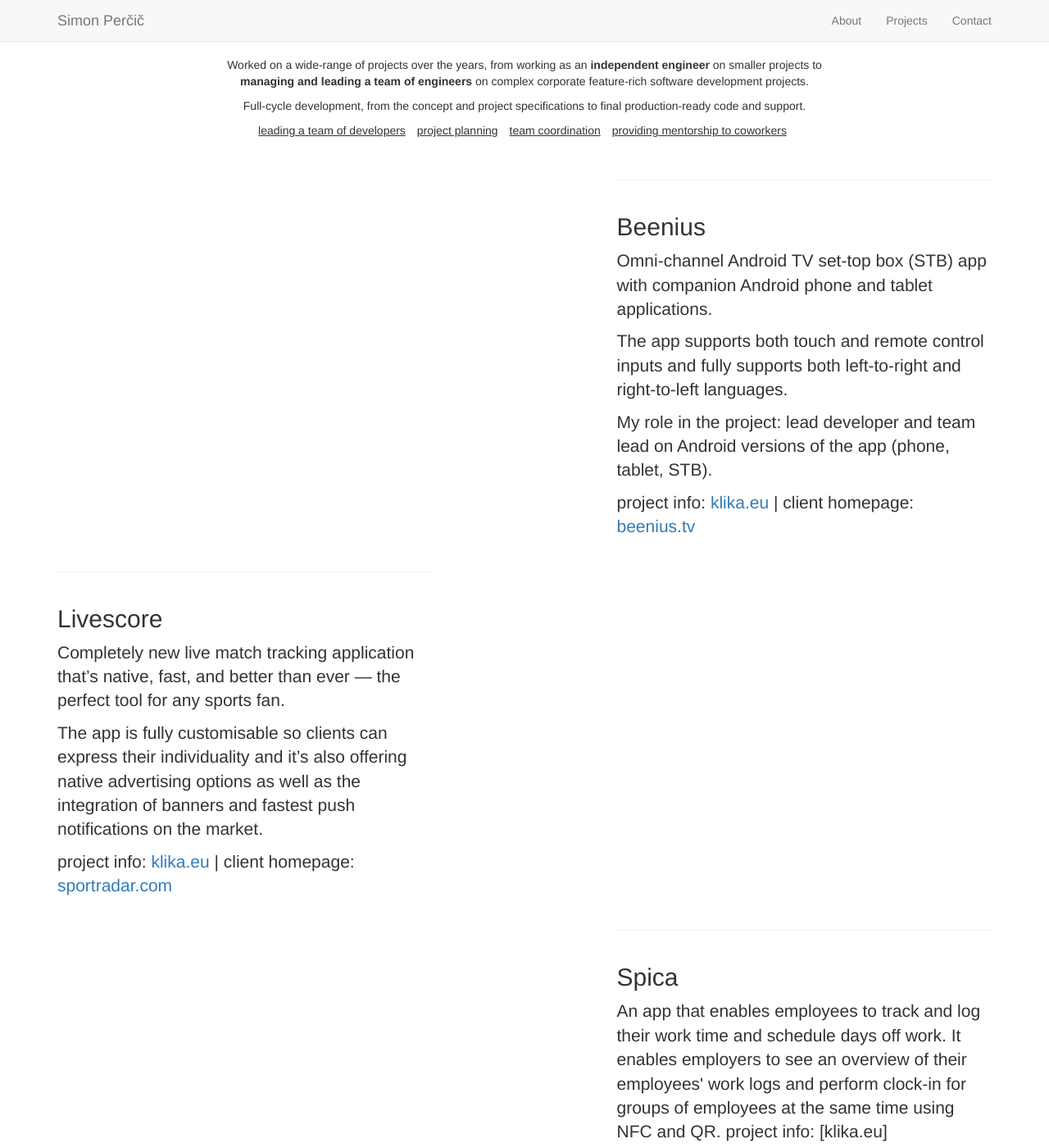
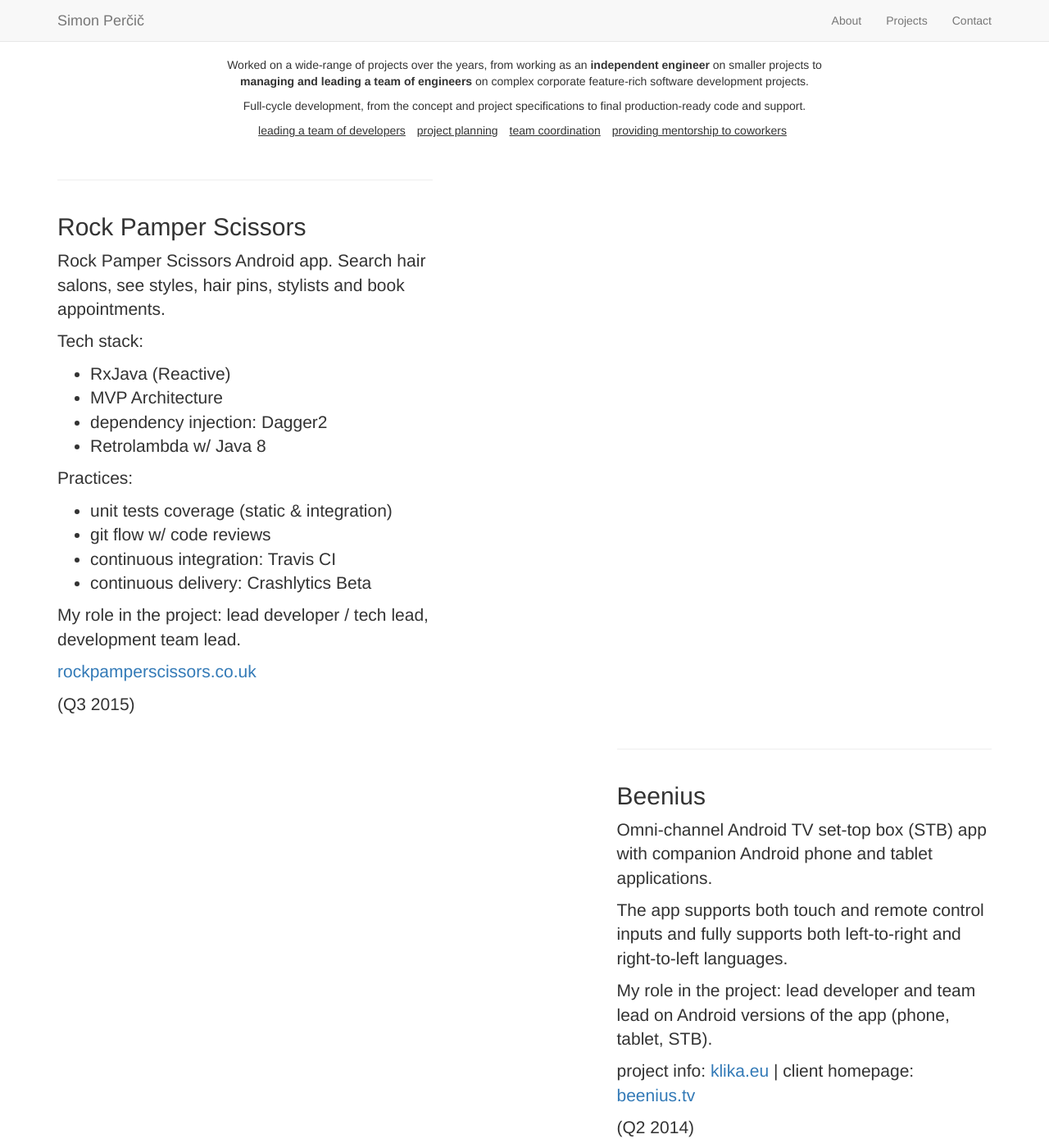
Before and after one commit to simonpercic/simonpercic.github.io, a Jekyll site: the page built from _posts/2015-01-03-livescore.markdown, in a window 1280 px wide and 1400 px high, scrolled down 281 px. Shown: the whole window at 82% size. Built offline with Jekyll 4.4.1, drawn with Linux system fonts in a browser that asks for light colours; nearby versions of some CDN libraries; library files that are not in the unit come from our copies; some of the changed text lies outside the part shown.

Commit message:
Added RPS

```diff
--- a/_posts/2015-01-01-beenius.markdown
+++ b/_posts/2015-01-02-beenius.markdown
@@ -12,3 +12,5 @@
   My role in the project: lead developer and team lead on Android versions of the app (phone, tablet, STB).
 
   project info: [klika.eu](http://www.klika.eu/beenius) &#124; client homepage: [beenius.tv](http://www.beenius.tv)
+
+  (Q2 2014)
--- a/_posts/2015-01-02-livescore.markdown
+++ b/_posts/2015-01-03-livescore.markdown
@@ -10,3 +10,5 @@
   The app is fully customisable so clients can express their individuality and it's also offering native advertising options as well as the integration of banners and fastest push notifications on the market.
 
   project info: [klika.eu](http://www.klika.eu/livescore) &#124; client homepage: [sportradar.com](https://www.sportradar.com)
+
+  (Q1 2015)
--- a/_posts/2015-01-03-spica.markdown
+++ b/_posts/2015-01-04-spica.markdown
@@ -10,3 +10,5 @@
   It enables employers to see an overview of their employees' work logs and perform clock-in for groups of employees at the same time using NFC and QR.
 
   project info: [klika.eu](http://www.klika.eu/spica) &#124; client homepage: [spica.si](http://www.spica.si)
+
+  (Q2 2013)
```
Also changed, not shown: _posts/2015-01-01-rps.markdown (added, +32 -0 lines), img/projects/rps.png (added).
